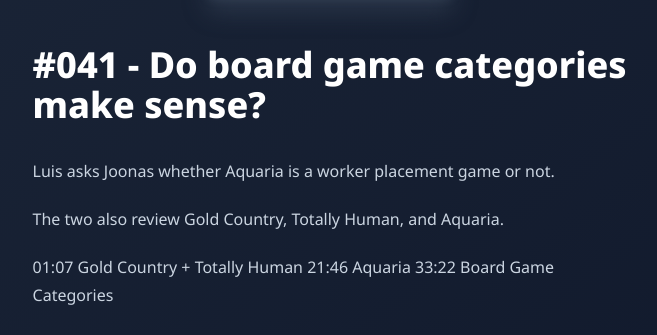
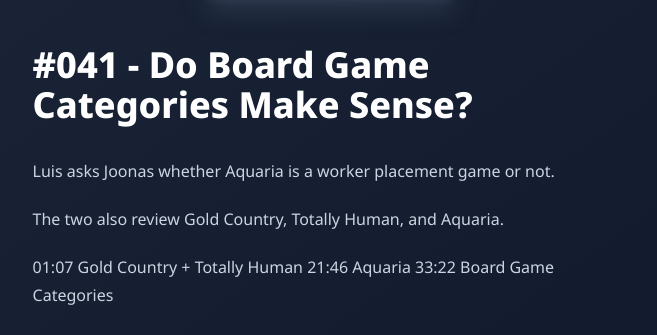
Before and after one commit to jonaskay/board-game-okay, a Gatsby site: page /041/ in a window 1280 px wide. Shown: the part 387-722 px from the top of the page, without its empty margins (310-967 px from the left). Built offline with nearby package versions, Linux system fonts and the light colour scheme; Gatsby itself is replaced by a stand-in of ours.

Commit message:
Fix title casing

```diff
--- a/src/episodes/041.md
+++ b/src/episodes/041.md
@@ -1,5 +1,5 @@
 ---
-title: "#041 - Do board game categories make sense?"
+title: "#041 - Do Board Game Categories Make Sense?"
 type: "full"
 explicit: "false"
 date: 2026-09-09
```
